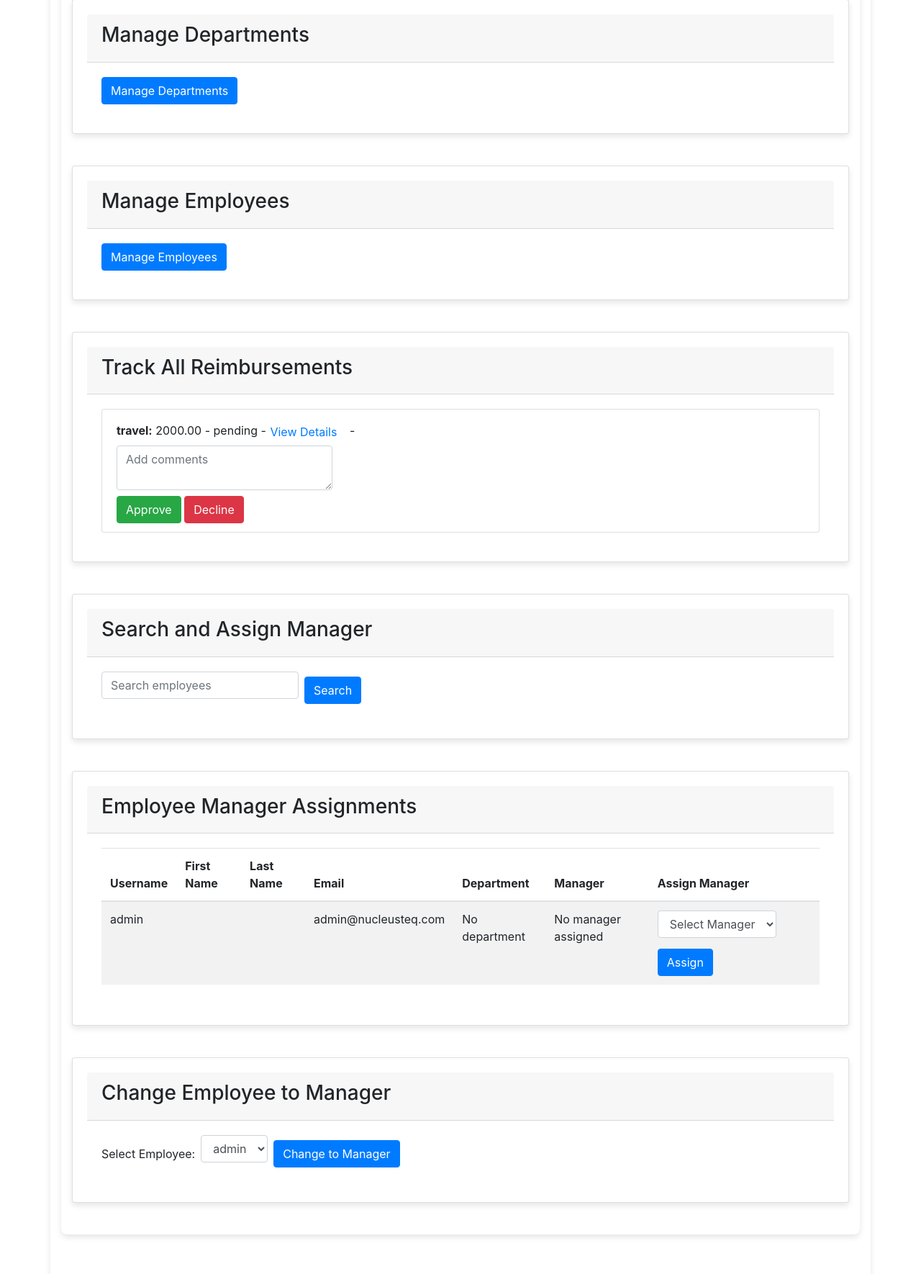
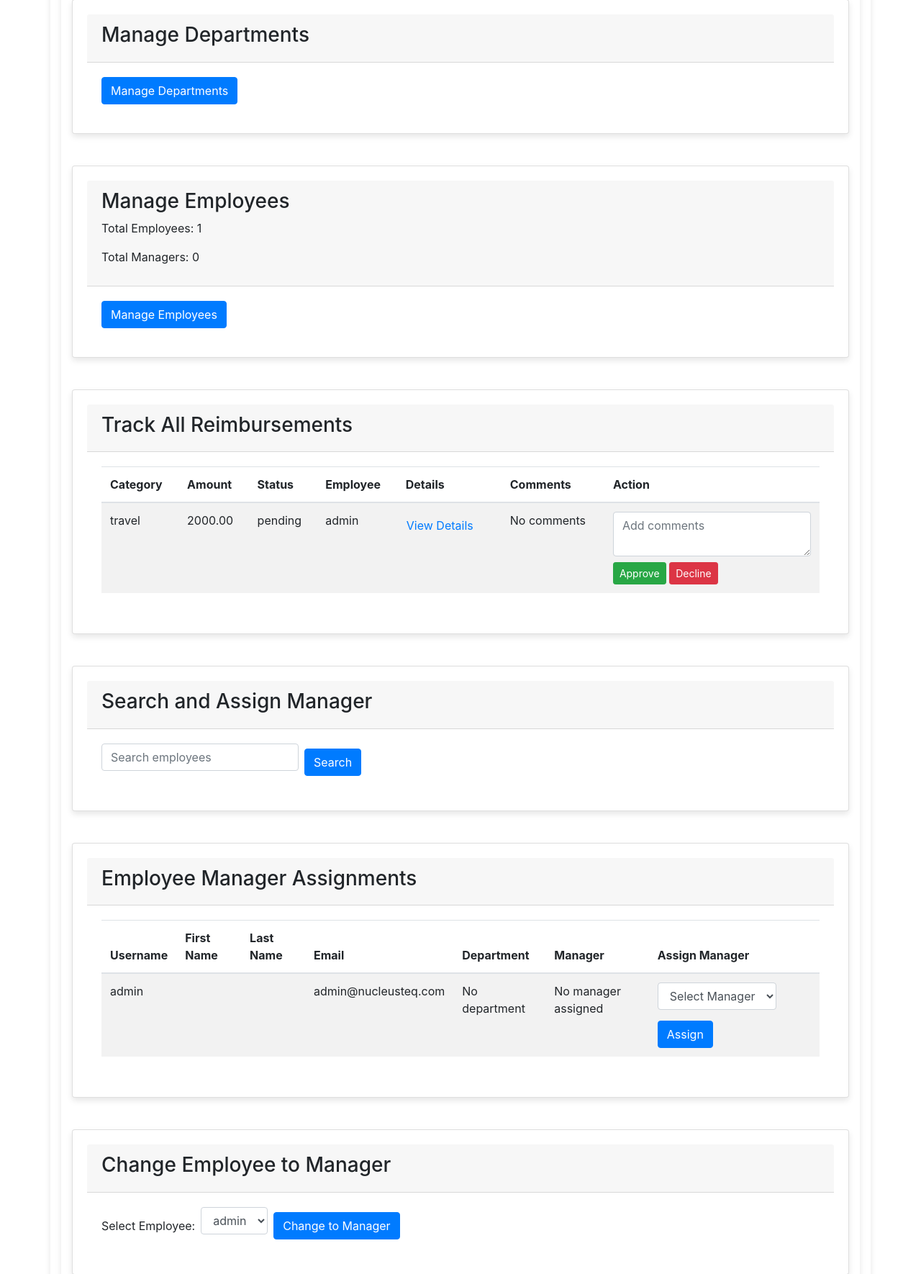
Before and after one commit to sajalnema/Reimbursement_Portal, a Django app: page /accounts/admin_home/ in a window 1280 px wide. Shown: the part 397-2167 px from the top of the page at 72% size. Run offline with Django 5.2, Linux system fonts and the light colour scheme; a user stored in the database is signed in; data comes from the database, SQL or seed files in the repository; some libraries are stand-ins or nearby versions.

Commit message:
Added Table

```diff
--- a/templates/accounts/admin_home.html
+++ b/templates/accounts/admin_home.html
@@ -64,6 +64,8 @@
             <div class="card mb-4">
                 <div class="card-header">
                     <h3>Manage Employees</h3>
+                    <p>Total Employees: {{ employees.count }}</p>
+                    <p>Total Managers: {{ managers.count }}</p>
                 </div>
                 <div class="card-body">
                     <a href="{% url 'accounts:manage_employees' %}" class="btn btn-primary">Manage Employees</a>
@@ -80,29 +82,48 @@
                 </div>
                 <div class="card-body">
                     {% if reimbursements %}
-                        <ul class="list-group">
+                        <table class="table table-striped">
+                            <thead>
+                                <tr>
+                                    <th>Category</th>
+                                    <th>Amount</th>
+                                    <th>Status</th>
+                                    <th>Employee</th>
+                                    <th>Details</th>
+                                    <th>Comments</th>
+                                    <th>Action</th>
+                                </tr>
+                            </thead>
+                            <tbody>
                                 {% for reimbursement in reimbursements %}
-                            <li class="list-group-item">
-                                <strong>{{ reimbursement.category }}:</strong>
-                                {{ reimbursement.amount }} -
-                                {{ reimbursement.status }} -
-                                <a href="{% url 'reimbursements:detail' reimbursement.pk %}" class="btn btn-link">View Details</a> -
+                                    <tr>
+                                        <td>{{ reimbursement.category }}</td>
+                                        <td>{{ reimbursement.amount }}</td>
+                                        <td>{{ reimbursement.status }}</td>
+                                        <td>{{ reimbursement.employee.username }}</td>
+                                        <td>
+                                            <a href="{% url 'reimbursements:detail' reimbursement.pk %}" class="btn btn-link">View Details</a>
+                                        </td>
+                                        <td>{{ reimbursement.manager_comments|default:"No comments" }}</td>
+                                        <td>
                                             {% if reimbursement.status == 'pending' %}
                                                 <form method="post" action="{% url 'reimbursements:approve' reimbursement.pk %}" class="d-inline">
                                                     {% csrf_token %}
                                                     <textarea name="manager_comments" placeholder="Add comments" class="form-control mb-2"></textarea>
                                                     <input type="hidden" name="action" value="approve">
-                                        <button type="submit" class="btn btn-success">Approve</button>
+                                                    <button type="submit" class="btn btn-success btn-sm">Approve</button>
                                                 </form>
                                                 <form method="post" action="{% url 'reimbursements:decline' reimbursement.pk %}" class="d-inline">
                                                     {% csrf_token %}
                                                     <input type="hidden" name="action" value="decline">
-                                        <button type="submit" class="btn btn-danger">Decline</button>
+                                                    <button type="submit" class="btn btn-danger btn-sm">Decline</button>
                                                 </form>
                                             {% endif %}
-                            </li>
+                                        </td>
+                                    </tr>
                                 {% endfor %}
-                        </ul>
+                            </tbody>
+                        </table>
                     {% else %}
                         <p>No reimbursement requests submitted yet.</p>
                     {% endif %}
```
Lines whose indentation alone changed are shown as unchanged.
